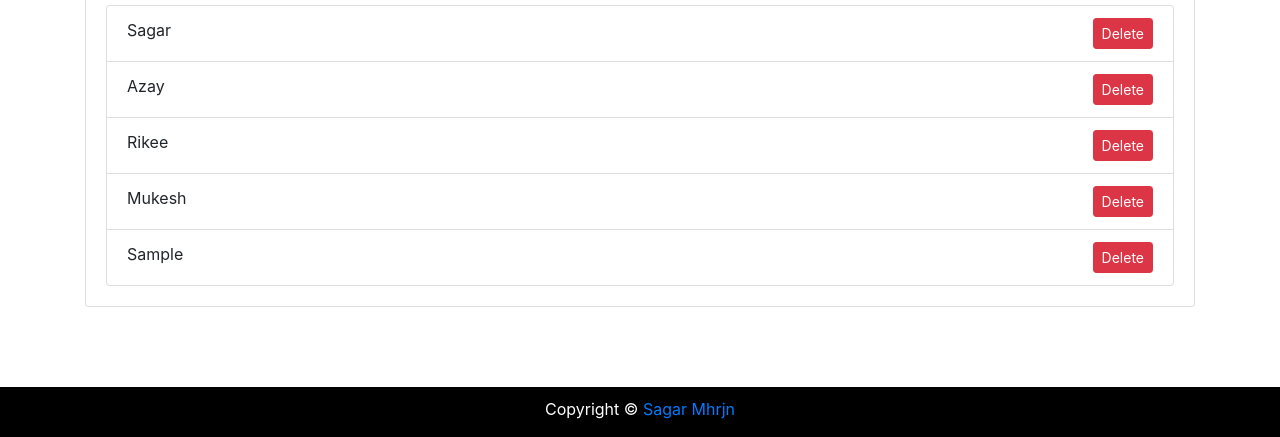
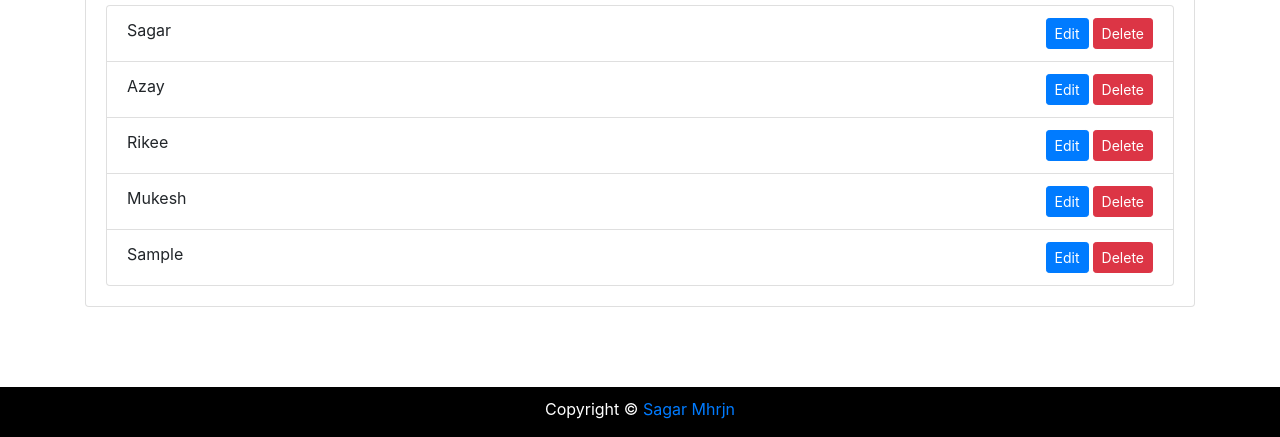
Before and after one commit to sagarmhrjn/CRUD_in_JS, a plain HTML site: page index.html in a window 1280 px wide. Both pictures are taken after typing "Sample" into the empty fields and a click on the input "Submit". Shown: the part 363-800 px from the top of the page. Drawn offline with Linux system fonts and the light colour scheme.

Commit message:
Edit button

```diff
--- a/index.html
+++ b/index.html
@@ -42,15 +42,19 @@
                 <ul id="friends" class="list-group">
                     <li class="list-group-item">Sagar
                         <button class="btn btn-danger btn-sm float-right delete">Delete</button>
+                        <button class="btn btn-primary mr-1 btn-sm float-right edit">Edit</button>
                     </li>
                     <li class="list-group-item">Azay
                         <button class="btn btn-danger btn-sm float-right delete">Delete</button>
+                        <button class="btn btn-primary mr-1 btn-sm float-right edit">Edit</button>
                     </li>
                     <li class="list-group-item">Rikee
                         <button class="btn btn-danger btn-sm float-right delete">Delete</button>
+                        <button class="btn btn-primary mr-1 btn-sm float-right edit">Edit</button>
                     </li>
                     <li class="list-group-item">Mukesh
                         <button class="btn btn-danger btn-sm float-right delete">Delete</button>
+                        <button class="btn btn-primary mr-1 btn-sm float-right edit">Edit</button>
                     </li>
                 </ul>
             </div>
--- a/js/main.js
+++ b/js/main.js
@@ -3,6 +3,9 @@ var friendList = document.getElementById('friends');
 var filter = document.getElementById('filter');
 // Form Submit Event
 form.addEventListener('submit', addFriend);
+
+// Edit Event
+friendList.addEventListener('click', editFriend);
 
 //Delete Event
 friendList.addEventListener('click', removeFriend);
@@ -27,6 +30,17 @@ function addFriend(e) {
     //Add text node with input value
     li.appendChild(document.createTextNode(newFriend));
 
+
+    // Create edit button element
+    var editBtn = document.createElement('button');
+
+    //Add Class to del button
+    editBtn.className = "btn btn-primary mr-1 btn-sm float-right edit";
+
+    //Append text node
+    editBtn.appendChild(document.createTextNode('Edit'));
+
+
     // Create del button element
     var deleteBtn = document.createElement('button');
 
@@ -38,12 +52,18 @@ function addFriend(e) {
 
     //Append button to li
     li.appendChild(deleteBtn);
+    li.appendChild(editBtn);
 
     //Append li to list
     friendList.appendChild(li);
 
 
 }
+
+// Edit a friend
+function editFriend(e) {
+    console.log(e);
+};
 
 //Remove a friend
 function removeFriend(e) {
```
